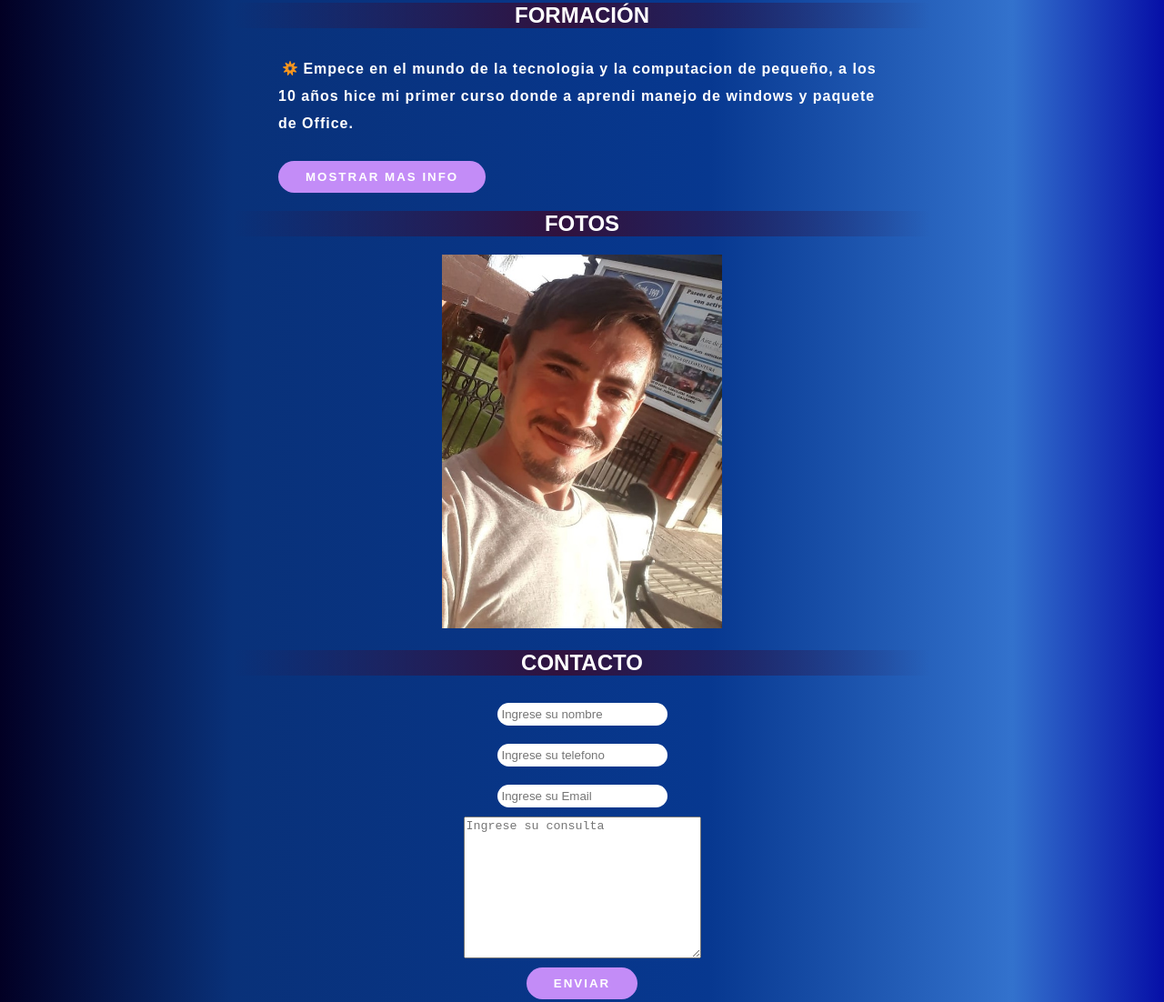
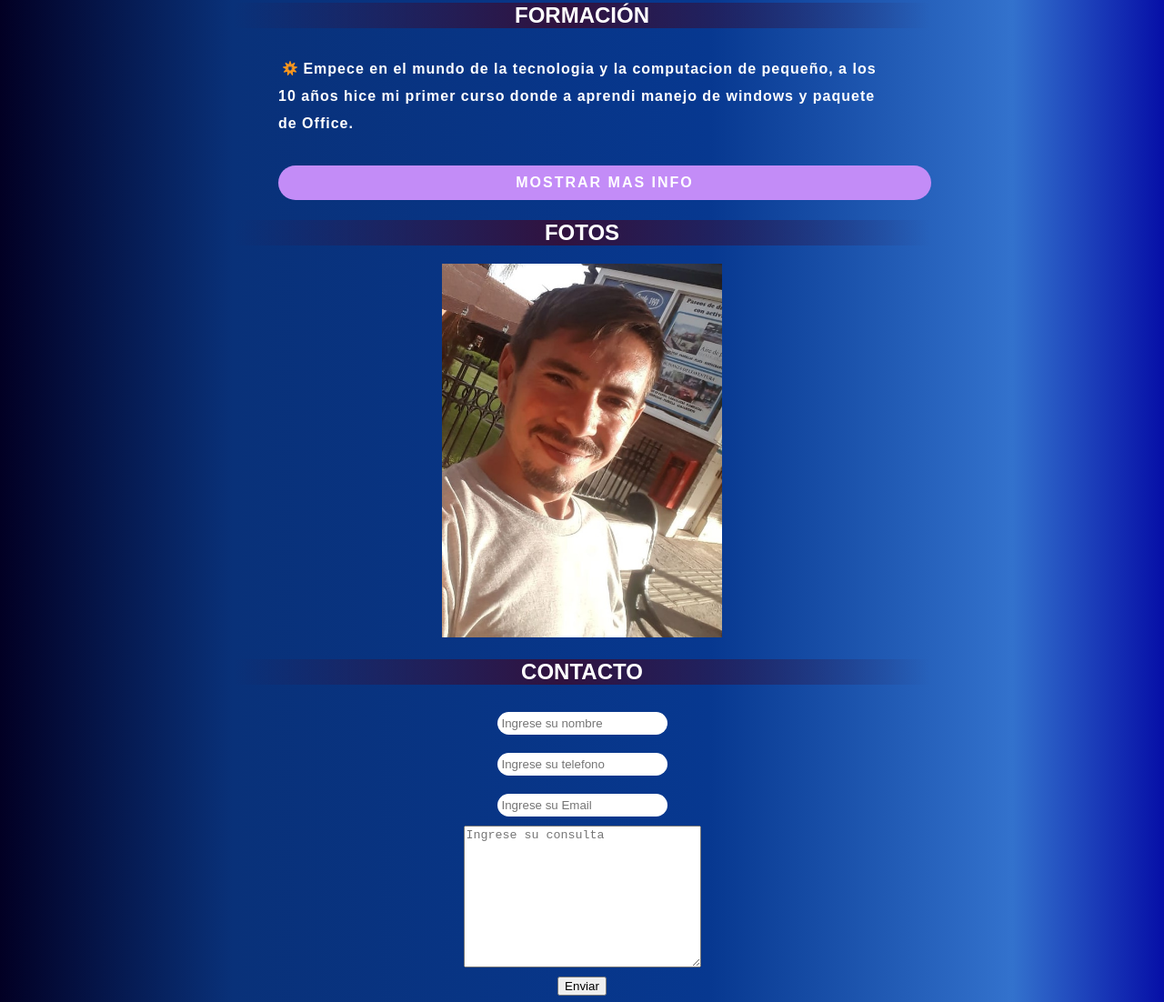
Before and after one commit to MaximilianoAlonso/MaximilianoAlonso.github.io, a plain HTML site: page index.html in a window 1280 px wide. Shown: the part 1235-2337 px from the top of the page at 91% size. Drawn offline with Linux system fonts and the light colour scheme; a script that the page names is missing; a web font is replaced by a local one.

```diff
--- a/index.html
+++ b/index.html
@@ -46,7 +46,7 @@
             <article class="formacion">
                 <h2 id="formacion"> Formación</h2>
                 <p><i class="fa-solid fa-bahai"></i> Empece en el mundo de la tecnologia y la computacion de pequeño, a los 10 años hice mi primer curso donde a aprendi manejo de windows y paquete de Office.</p>
-                  <button id="iconomenu">Mostrar mas info</button>
+                  <h4 id="iconomenu" class="masinfo">Mostrar mas info</h4>
 
                 <p id="mostrar" class="mostrar" ><i class="fa-solid fa-bahai"></i> Actualmente estoy estudiando <strong>Desarrollo web Full Stack con nodeJS</strong> en <strong>"Digital House"</strong>  a travez de la fundacion <strong>"Formar"</strong> <br> <br>
 
--- a/style.css
+++ b/style.css
@@ -122,8 +122,9 @@ display: none;
 display: block;
 
 }
-button{
-margin-left: 50px;
+.masinfo{
+    margin-left: 50px;
+    text-align: center;
     background-color: rgb(195, 140, 247);
     border: none;
     padding: 10px 30px;
@@ -133,7 +134,7 @@ margin-left: 50px;
     letter-spacing: 2px;
     text-transform: uppercase;
 }
-button:hover{
+.masinfo:hover{
     border: 2px white solid;
     padding: 8px 28px;
     color: black;
```
